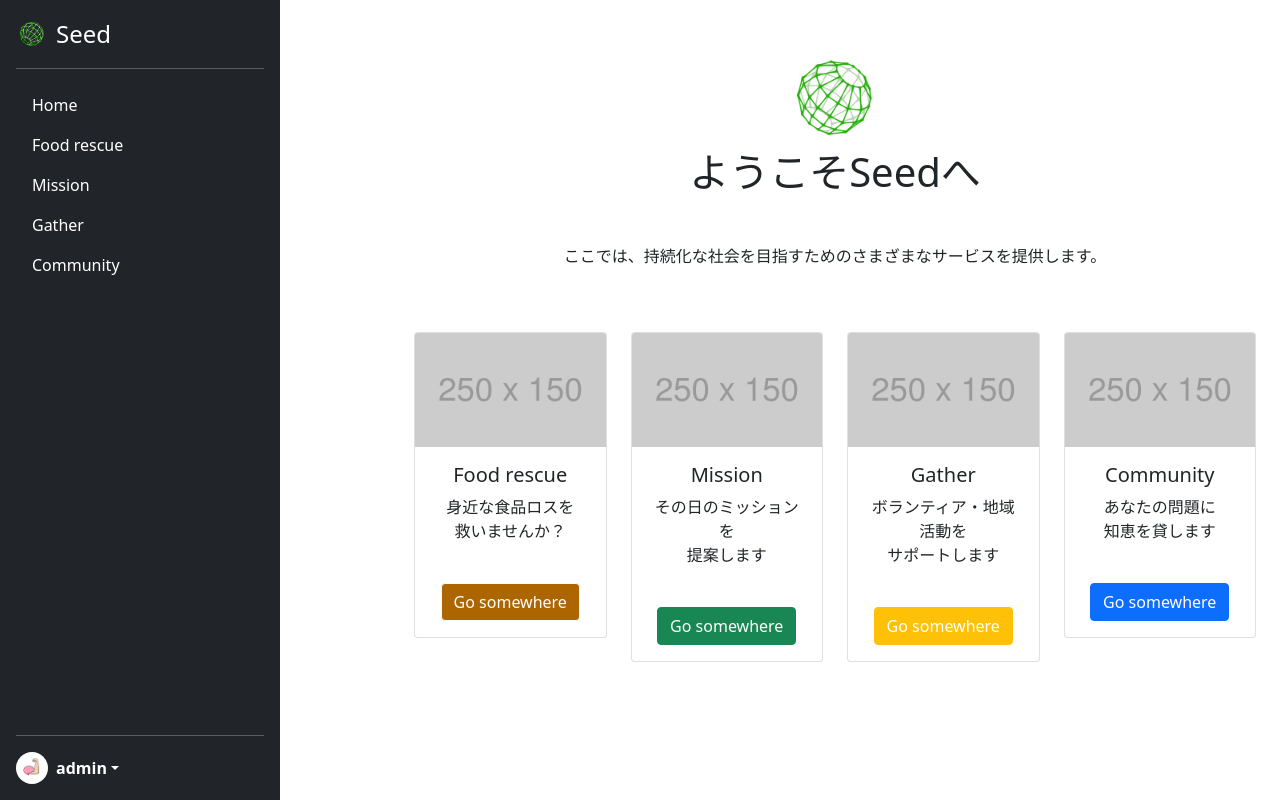
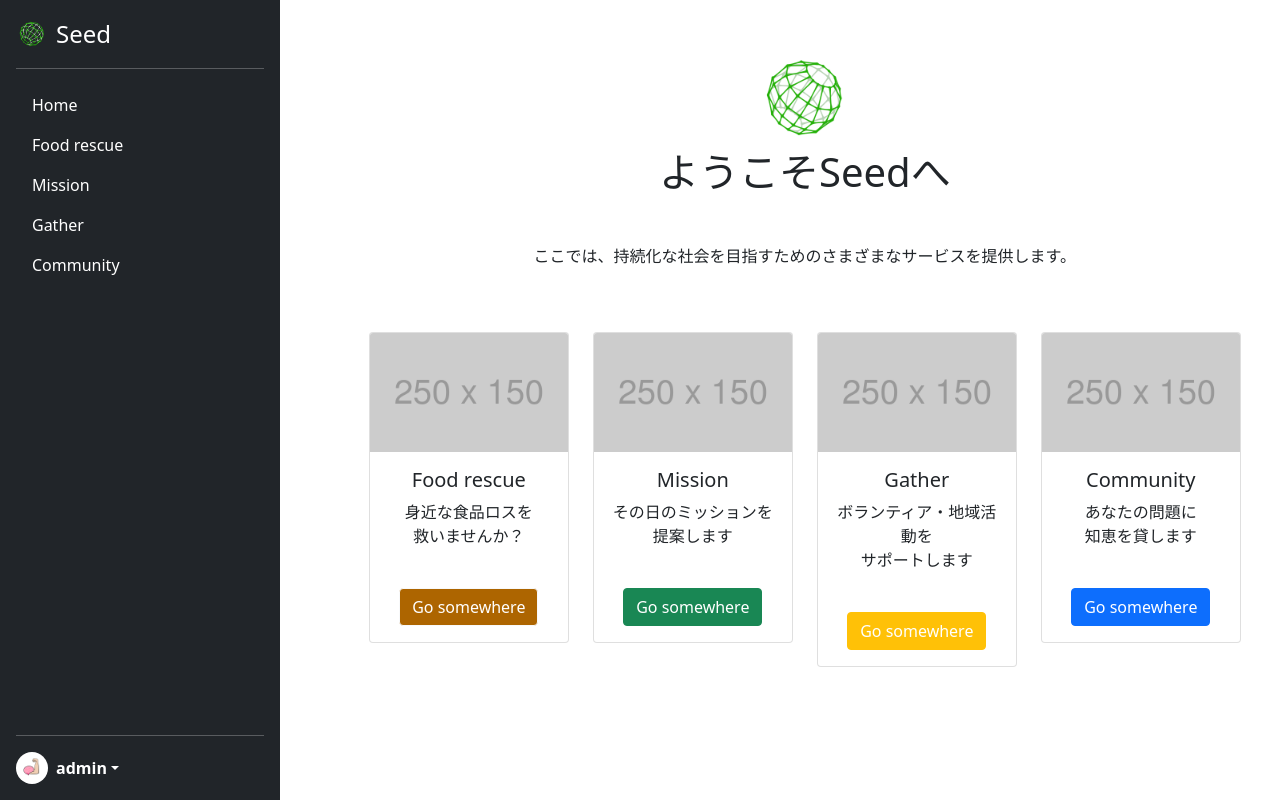
Before and after one commit to a-im12/Seed, a Django app: page /mypage/ in a window 1280 px wide. Run offline with Django 4.2, Linux system fonts and the light colour scheme; a user stored in the database is signed in.

Commit message:
CHANGE:mypagebase.html

```diff
--- a/seedProject/seed/templates/mypagebase.html
+++ b/seedProject/seed/templates/mypagebase.html
@@ -16,10 +16,9 @@
 <body class="mypage">
     {% if user.is_authenticated %}
     <main style="height:100vh;">
-        <div class="row h-100 row-cols-auto">
-            <div style="display: flex; flex-wrap: wrap;">
-                <div class="col-3 h-100">
-                    <div class="d-flex flex-column p-3 text-white bg-dark h-100" style="width: 280px;">
+        <div style="display: flex; flex-wrap: wrap; height:100%;">
+            <div>
+                <div class="d-flex flex-column p-3 text-white bg-dark h-100" style="width: 280px; height:100%;">
                     <a href="#"
                         class="d-flex align-items-center mb-3 mb-md-0 me-md-auto text-white text-decoration-none">
                         <img class="bi me-2" src="{% static 'assets/img/top/icon.png' %}" style="height:32px">
@@ -55,15 +54,13 @@
                     </ul>
                     <hr>
                     <div class="dropdown">
-                            <a href="#"
-                                class="d-flex align-items-center text-white text-decoration-none dropdown-toggle"
+                        <a href="#" class="d-flex align-items-center text-white text-decoration-none dropdown-toggle"
                             id="dropdownUser1" data-bs-toggle="dropdown" aria-expanded="false">
                             <img src="{{ user.profile_pic.url }}" alt="" width="32" height="32"
                                 class="rounded-circle me-2">
                             <strong>{{ user.username }}</strong>
                         </a>
-                            <ul class="dropdown-menu dropdown-menu-dark text-small shadow"
-                                aria-labelledby="dropdownUser1">
+                        <ul class="dropdown-menu dropdown-menu-dark text-small shadow" aria-labelledby="dropdownUser1">
                             <li><a class="dropdown-item" href="#">New project...</a></li>
                             <li><a class="dropdown-item" href="#">Settings</a></li>
                             <li><a class="dropdown-item" href="#">Profile</a></li>
@@ -75,10 +72,9 @@
                     </div>
                 </div>
             </div>
-                <div class="col" style="margin-left:70px;">
+            <div style="width:70%; margin-left: 6%;">
                 {% block content %}
                 {% endblock %}
-                </div>
             </div>
         </div>
     </main>
@@ -107,8 +103,8 @@
     </div>
     {% endif %}
     <script src="https://cdn.jsdelivr.net/npm/bootstrap@5.0.2/dist/js/bootstrap.bundle.min.js"
-        integrity="sha384-MrcW6ZMFYlzcLA8Nl+NtUVF0sA7MsXsP1UyJoMp4YLEuNSfAP+JcXn/tWtIaxVXM"
-        crossorigin="anonymous"></script>
+        integrity="sha384-MrcW6ZMFYlzcLA8Nl+NtUVF0sA7MsXsP1UyJoMp4YLEuNSfAP+JcXn/tWtIaxVXM" crossorigin="anonymous">
+    </script>
 </body>
 
 </html>
```
Lines whose indentation alone changed are shown as unchanged.
